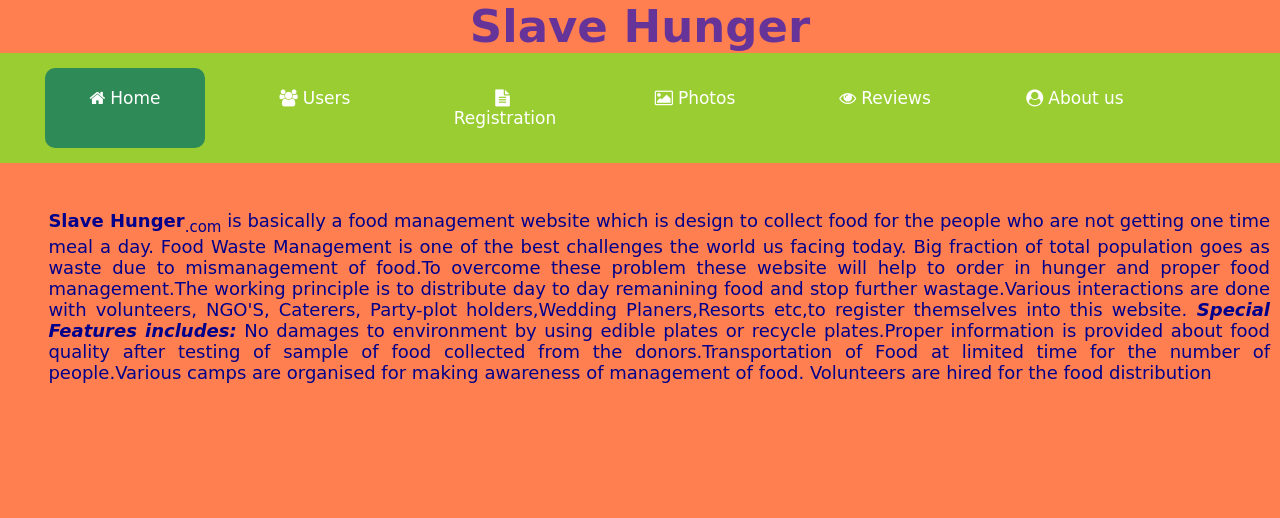
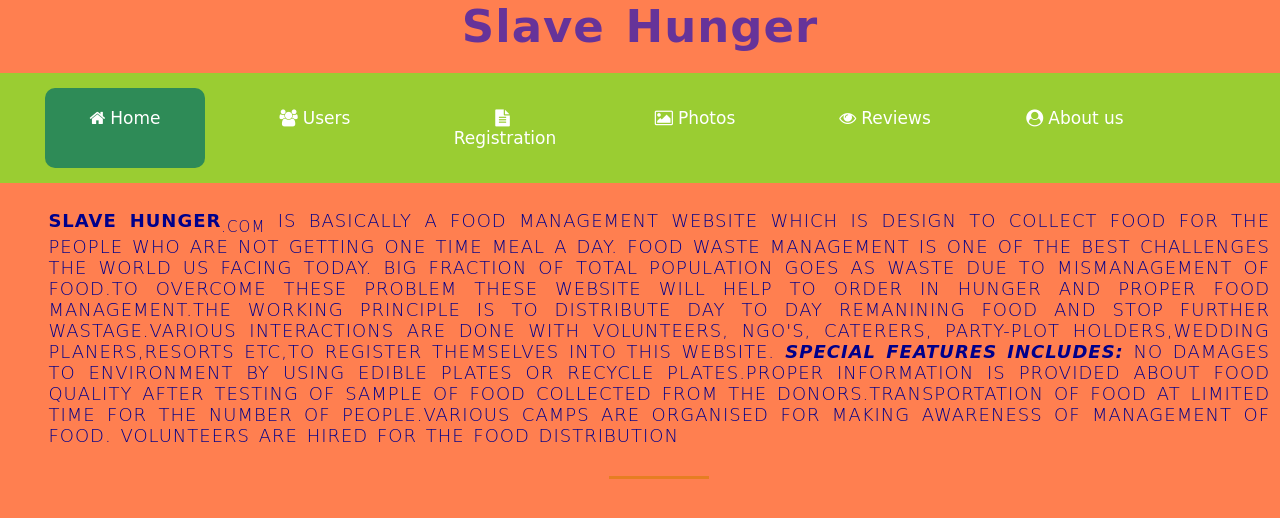
Before and after one commit to Mahek-26/Mahek-26.github.io, a plain HTML site: page index.html in a window 1280 px wide. Drawn offline with Linux system fonts and the light colour scheme.

Commit message:
Update 1.css

```diff
--- a/1.css
+++ b/1.css
@@ -89,3 +89,40 @@ body
     background-color:seagreen;
     border-radius: 10px;
 }
+
+
+
+p{
+    font-weight: 300;
+    text-transform: uppercase;
+    }
+h1{
+    word-spacing: 4px;
+    color: #fff;
+    margin: 0;
+   margin-bottom: 20px ;
+   font-size: 240%;
+    letter-spacing: 1px;
+  }
+p{
+    font-size: 180%;
+    word-spacing: 2px;
+    text-align: center;
+    margin-bottom: 30px;
+    letter-spacing: 1px;
+}
+
+h3{
+    font-size: 110%;
+    margin-bottom: 15px;
+}
+
+p:after {
+            display: block;
+            height: 3px;
+            background-color: #e67e22;
+            content: " " ;
+            width: 100px;
+            margin:  0 auto;
+            margin-top: 30px;
+          }
```
